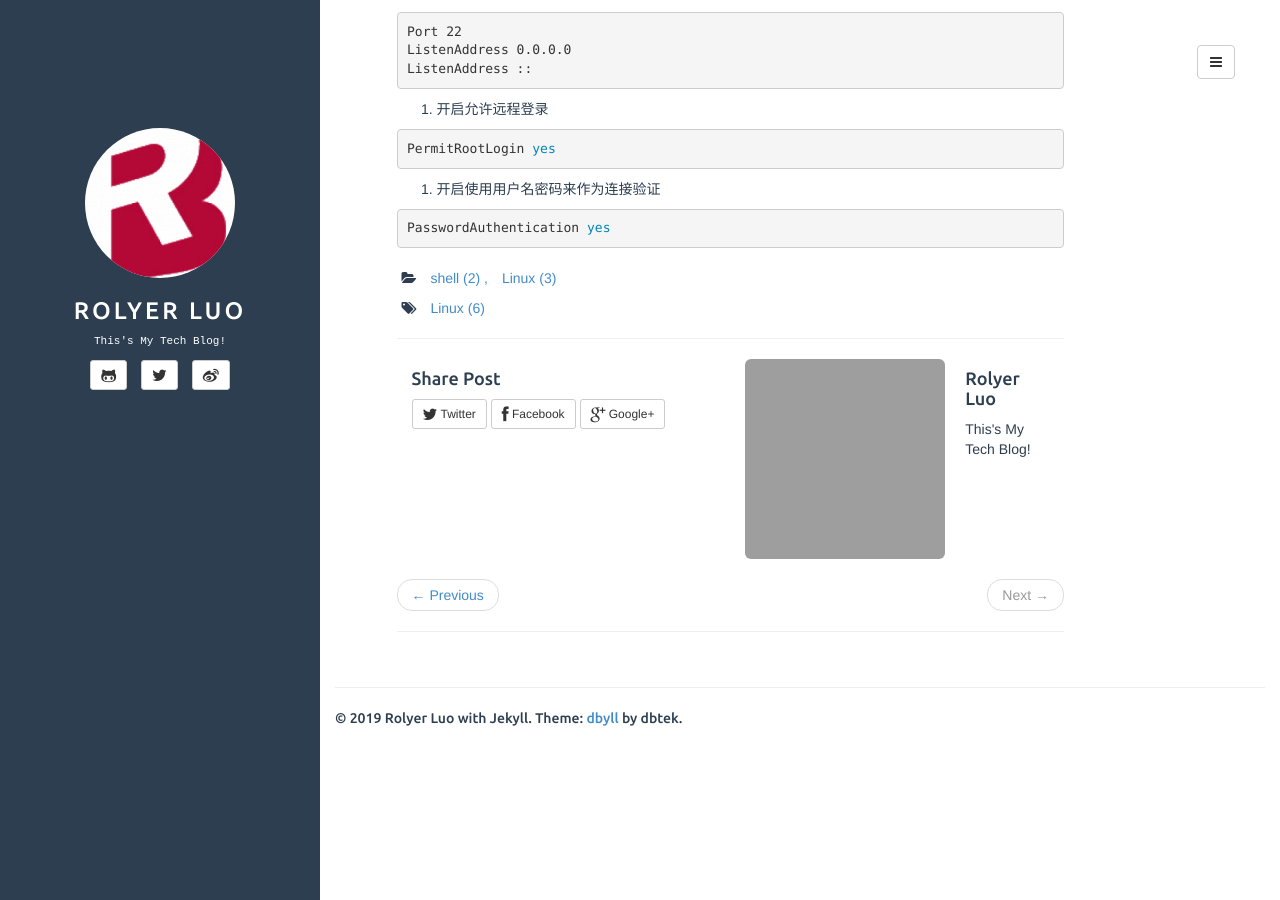
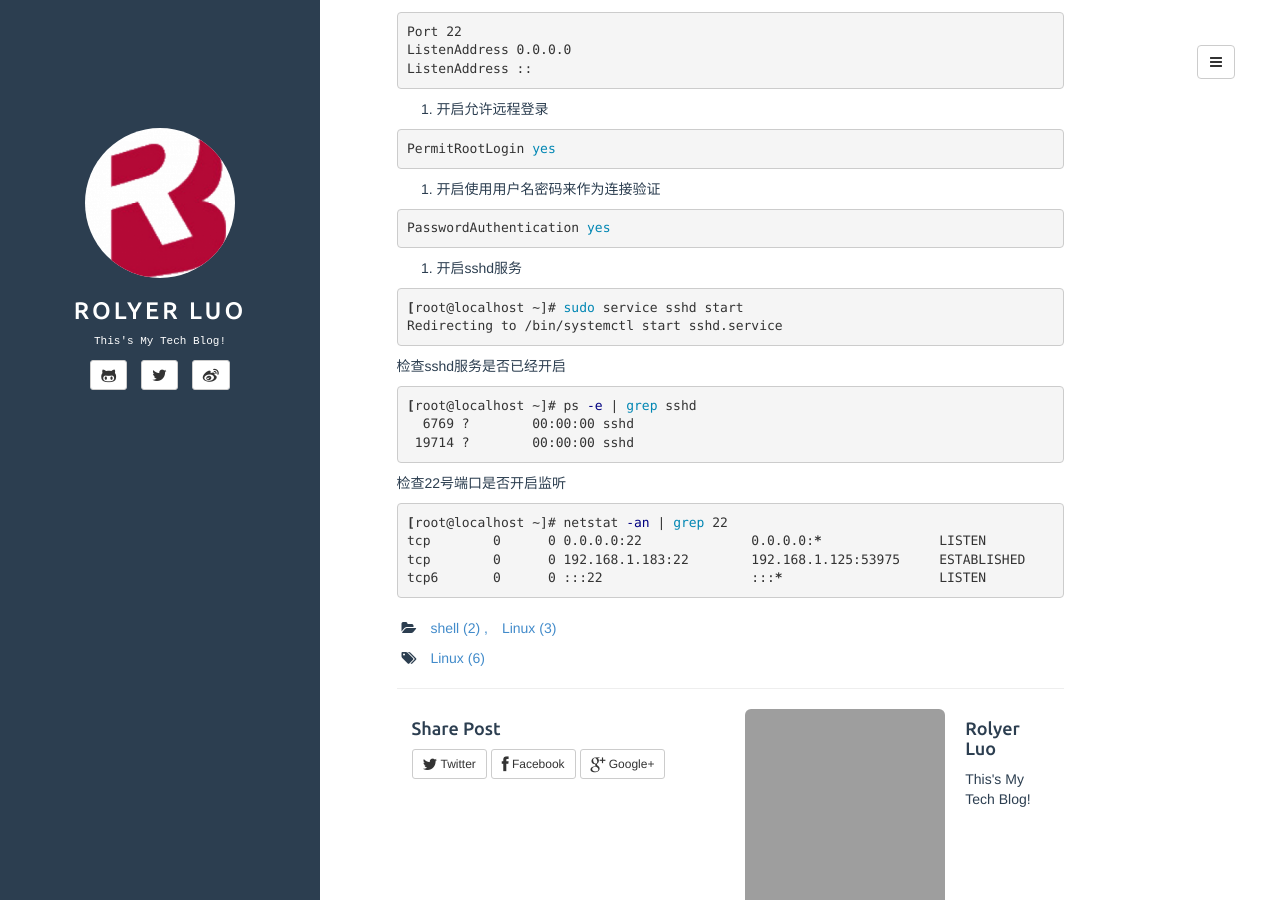
Before and after one commit to rolyer/rolyer.github.com, a Jekyll site: the page built from _posts/2018-04-10-CentOS-Configuration.md, in a window 1280 px wide and 900 px high, scrolled down 1164 px. Built offline with Jekyll 4.4.1, drawn with Linux system fonts in a browser that asks for light colours; comment, search, counter and statistics services are not loaded; grey boxes are pictures that could not be loaded.

Commit message:
Update 2018-04-10-CentOS-Configuration.md

```diff
--- a/_posts/2018-04-10-CentOS-Configuration.md
+++ b/_posts/2018-04-10-CentOS-Configuration.md
@@ -72,3 +72,24 @@ PermitRootLogin yes
 {% highlight bash %}
 PasswordAuthentication yes
 {% endhighlight bash %}
+
+4. 开启sshd服务
+{% highlight bash %}
+[root@localhost ~]# sudo service sshd start
+Redirecting to /bin/systemctl start sshd.service
+{% endhighlight bash %}
+
+检查sshd服务是否已经开启
+{% highlight bash %}
+[root@localhost ~]# ps -e | grep sshd
+  6769 ?        00:00:00 sshd
+ 19714 ?        00:00:00 sshd
+{% endhighlight bash %}
+
+检查22号端口是否开启监听
+{% highlight bash %}
+[root@localhost ~]# netstat -an | grep 22
+tcp        0      0 0.0.0.0:22              0.0.0.0:*               LISTEN
+tcp        0      0 192.168.1.183:22        192.168.1.125:53975     ESTABLISHED
+tcp6       0      0 :::22                   :::*                    LISTEN
+{% endhighlight bash %}
```
